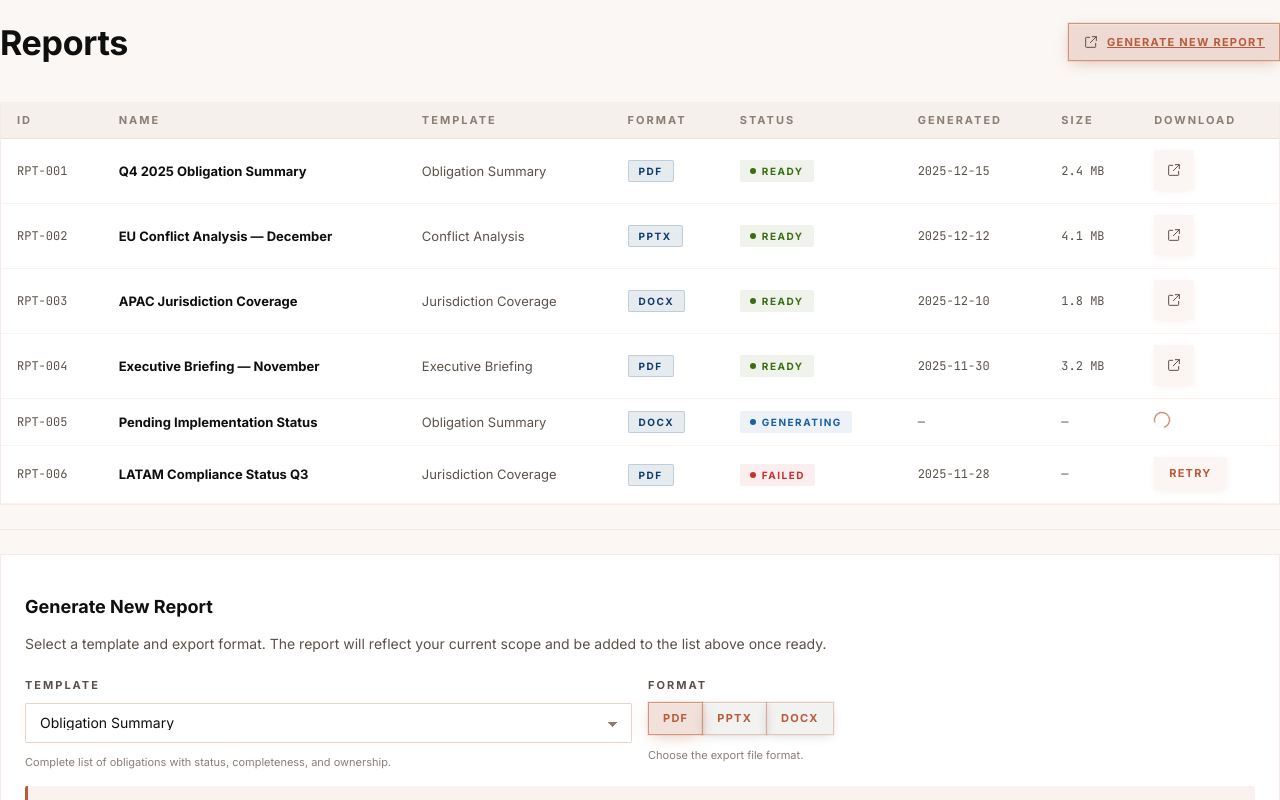
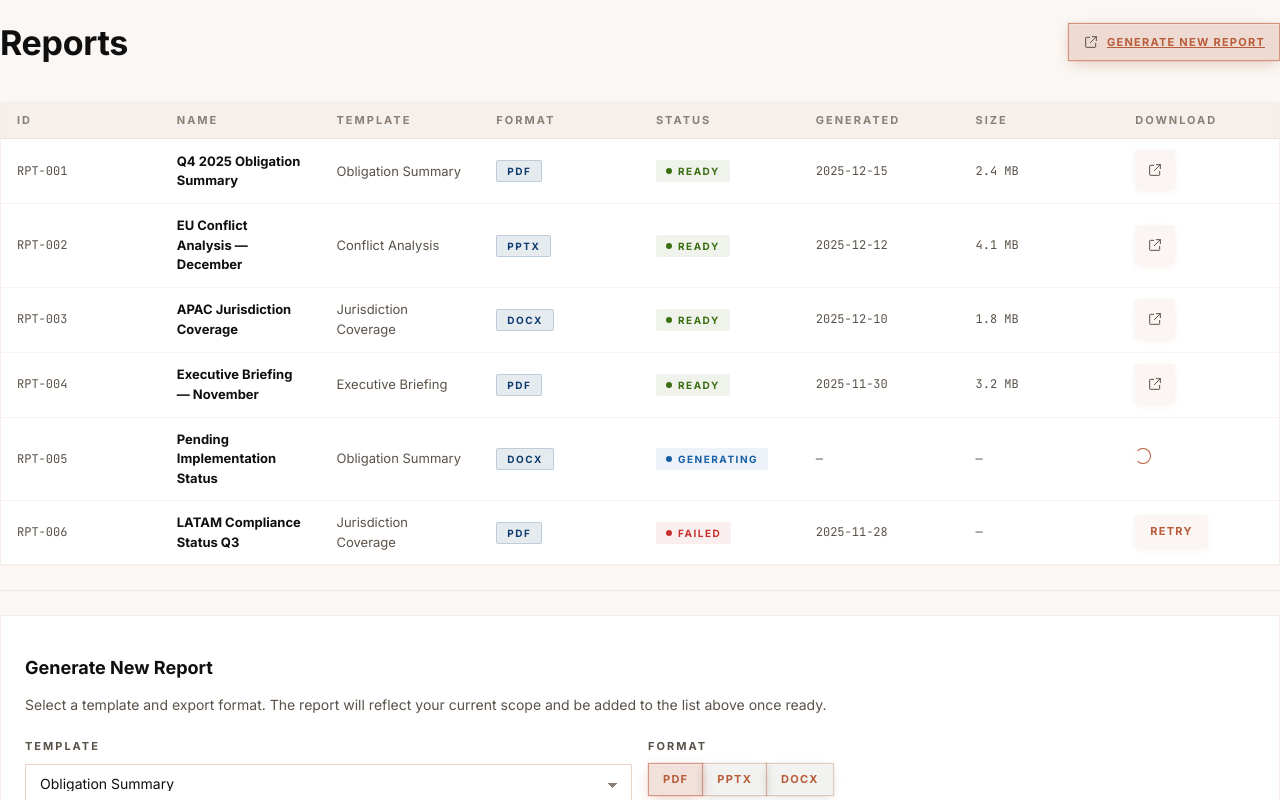
Before and after one commit to dirardm/obligai-current, a Next.js app in the folder web/: page /reports in a window 1280 px wide. Shown: the top 800 px of the page. Built offline with nearby package versions, Linux system fonts and the light colour scheme.

Commit message:
register: constrain column widths via colgroup

```diff
--- a/web/src/app/(app)/register/page.tsx
+++ b/web/src/app/(app)/register/page.tsx
@@ -288,9 +288,9 @@
               >
                 <colgroup>
                   <col style={{ width: "40px" }} />
-                  <col style={{ width: "120px" }} />
+                  <col style={{ width: "130px" }} />
                   <col style={{ width: "90px" }} />
-                  <col style={{ width: "90px" }} />
+                  <col style={{ width: "80px" }} />
                   <col />
                   <col style={{ width: "110px" }} />
                   <col style={{ width: "110px" }} />
--- a/web/src/styles/ObligaI_Extended_Stylesheet.css
+++ b/web/src/styles/ObligaI_Extended_Stylesheet.css
@@ -2846,6 +2846,10 @@
   margin-top: var(--space-2);
 }
 
+/* Force table to honour colgroup widths instead of auto-layout */
+.table { table-layout: fixed; }
+.table th, .table td { overflow: hidden; }
+
 /* §28 Stat strip — four-up horizontal stat block. Replaces individual stat cards
    on dashboards where the data points are countable, related and small. */
 .stat-strip {
```
